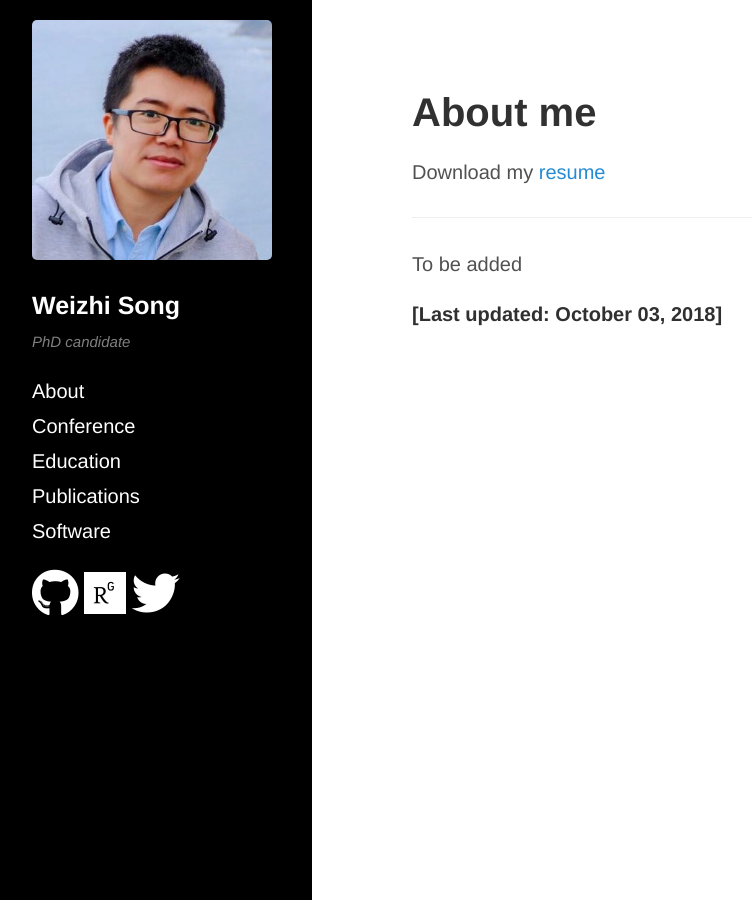
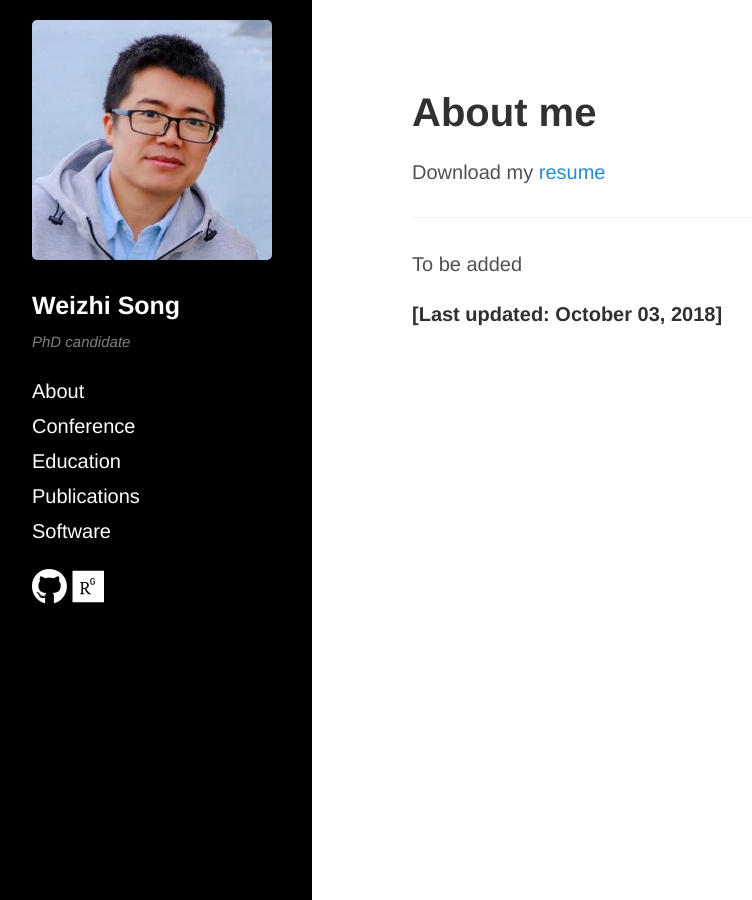
Before and after one commit to songweizhi/songweizhi.github.io, a Jekyll site: the page built from index.md, in a window 1280 px wide. Shown: the whole page, without its empty margins (8-760 px from the left). Built offline with Jekyll 4.4.1, drawn with Linux system fonts in a browser that asks for light colours; nearby versions of some CDN libraries.

Commit message:
Initial commit

```diff
--- a/_includes/social.html
+++ b/_includes/social.html
@@ -2,23 +2,14 @@
 
   {% if site.github_username %}
   <a href="https://github.com/songweizhi">
-    <i class="fab fa-github" style="font-size:48px" ></i>
+    <i class="fab fa-github" style="font-size:36px" ></i>
   </a>
   {% endif %}
 
 
-
   {% if site.researchgate_username %}
   <a href="https://www.researchgate.net/profile/Weizhi_Song">
-    <i class="fab fa-researchgate" style="font-size:48px"></i>
-  </a>
-  {% endif %}
-
-
-
-  {% if site.twitter_username %}
-  <a href="https://twitter.com/songweizhi">
-    <i class="fab fa-twitter" style="font-size:48px" ></i>
+    <i class="fab fa-researchgate" style="font-size:36px"></i>
   </a>
   {% endif %}
 
```
